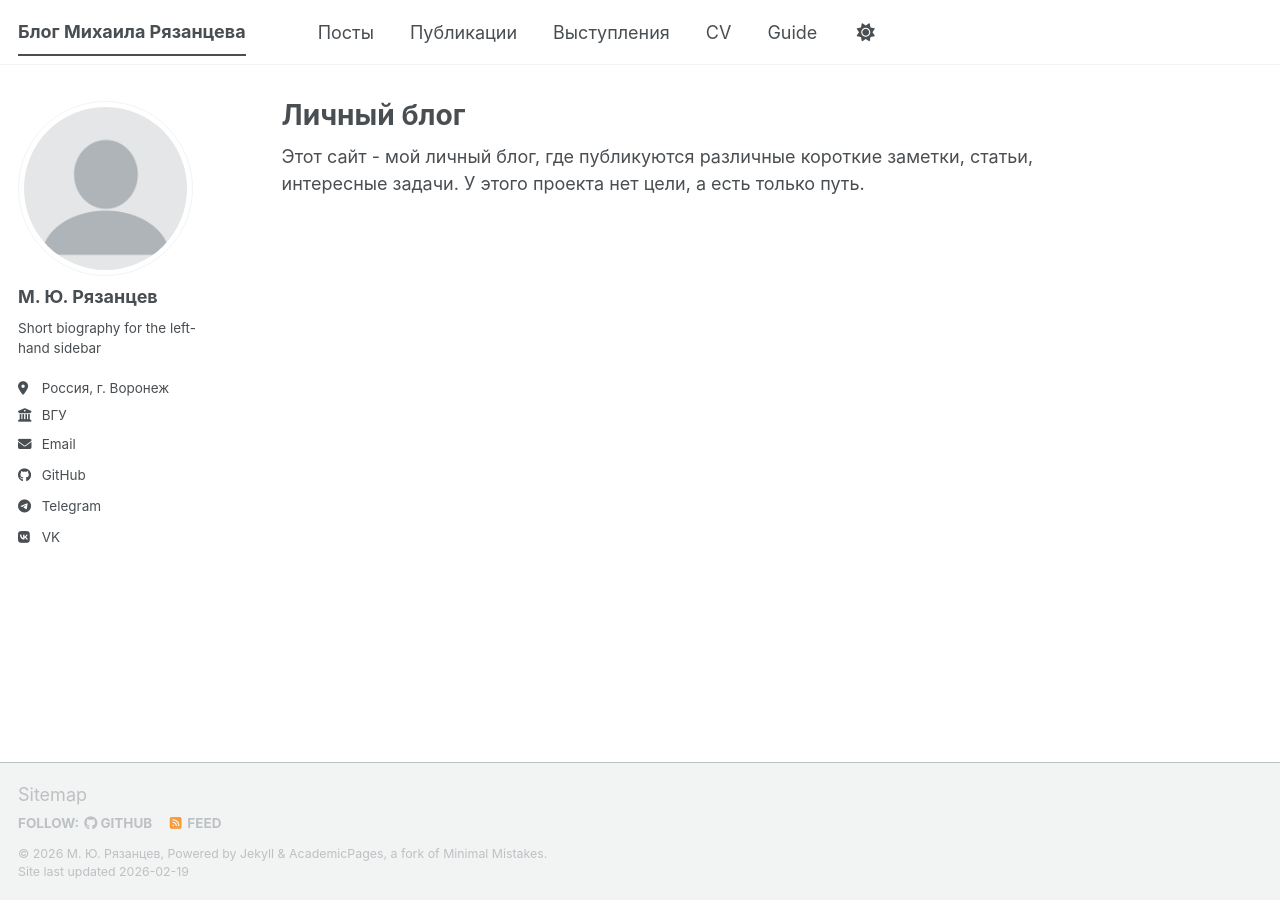
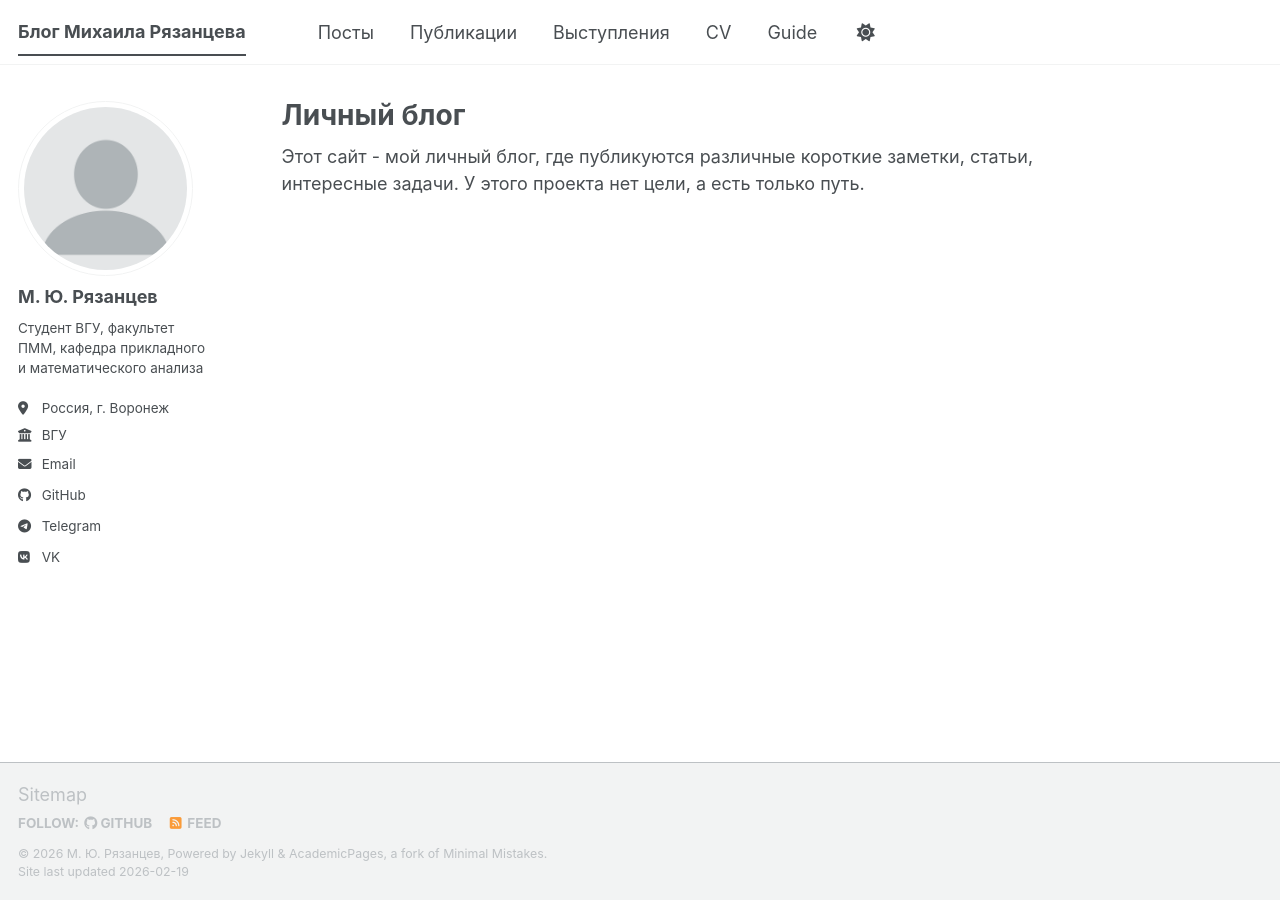
Before and after one commit to MRyazantsev/MRyazantsev.github.io, a Jekyll site: the page built from _pages/about.md, in a window 1280 px wide. Built offline with Jekyll 4.4.1, drawn with Linux system fonts in a browser that asks for light colours; a script bundle is joined from its source files by our own code; library files that are not in the unit come from our copies.

Commit message:
Update _config.yml

```diff
--- a/_config.yml
+++ b/_config.yml
@@ -26,7 +26,7 @@ author:
   avatar           : "profile.png"
   name             : "М. Ю. Рязанцев"
   pronouns         : # example: "she/her"
-  bio              : "Short biography for the left-hand sidebar"
+  bio              : "Студент ВГУ, факультет ПММ, кафедра прикладного и математического анализа"
   location         : "Россия, г. Воронеж"
   employer         : "ВГУ"
   uri              : # URL
```
